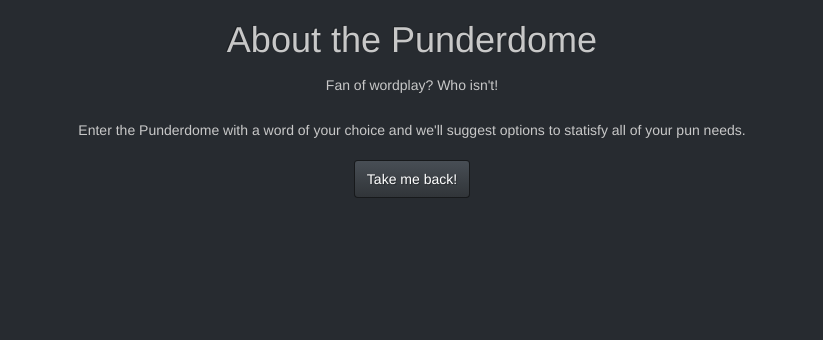
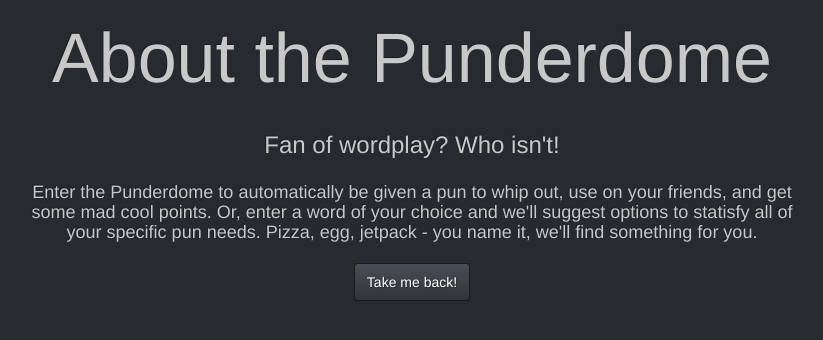
Before and after one commit to WIsOH/PUNDERDOME, a Flask app: page /about in a window 1280 px wide. Shown: the top 340 px of the page, without its empty margins (228-1051 px from the left). Run offline with Flask 2, Linux system fonts and the light colour scheme; some libraries are stand-ins or nearby versions.

Commit message:
additions
to about section
added easter egg
changed font size for readability

```diff
--- a/static/css/punstyle.css
+++ b/static/css/punstyle.css
@@ -9,6 +9,7 @@
 
 .subtitle{
     text-align: center;
+    font-size: 70px;
 }
 
 .center {
@@ -63,3 +64,7 @@
 .generated_pun{
     height:120px;
 }
+
+#easter{
+    color:#C7C7C7;
+}
--- a/templates/about.html
+++ b/templates/about.html
@@ -6,10 +6,10 @@
         <link href="../static/css/animate.css" type="text/css" rel="stylesheet">
     </head>
     <body>
-        <h1 class="subtitle animated fadeInDown">About the Punderdome</h1>
+        <h1 class="subtitle animated fadeInDown space">About the Punderdome</h1>
         <center>
-            <p class="center_description animated fadeInUp">Fan of wordplay? Who isn't!</p>
-            <p class="center_description animated fadeInUp">Enter the Punderdome with a word of your choice and we'll suggest options to statisfy all of your pun needs.</p>
+            <h3 class="center_description animated fadeInUp">Fan of wordplay? Who isn't!</h3>
+            <h4 class="center_description animated fadeInUp">Enter the Punderdome to automatically be given a pun to whip out, use on your friends, and get some mad cool points. Or, enter a word of your choice and we'll suggest options to statisfy all of your specific pun needs. Pizza, <a href="eastereggcorn.html" id="easter">egg</a>, jetpack - you name it, we'll find something for you.</h4>
             <a href="../" type = "submit" class="btn btn-default animated fadeIn delay">Take me back!</a>
         </center>
     </body>
```
Also changed, not shown: templates/aboutegg.html (+4 -4 lines).
